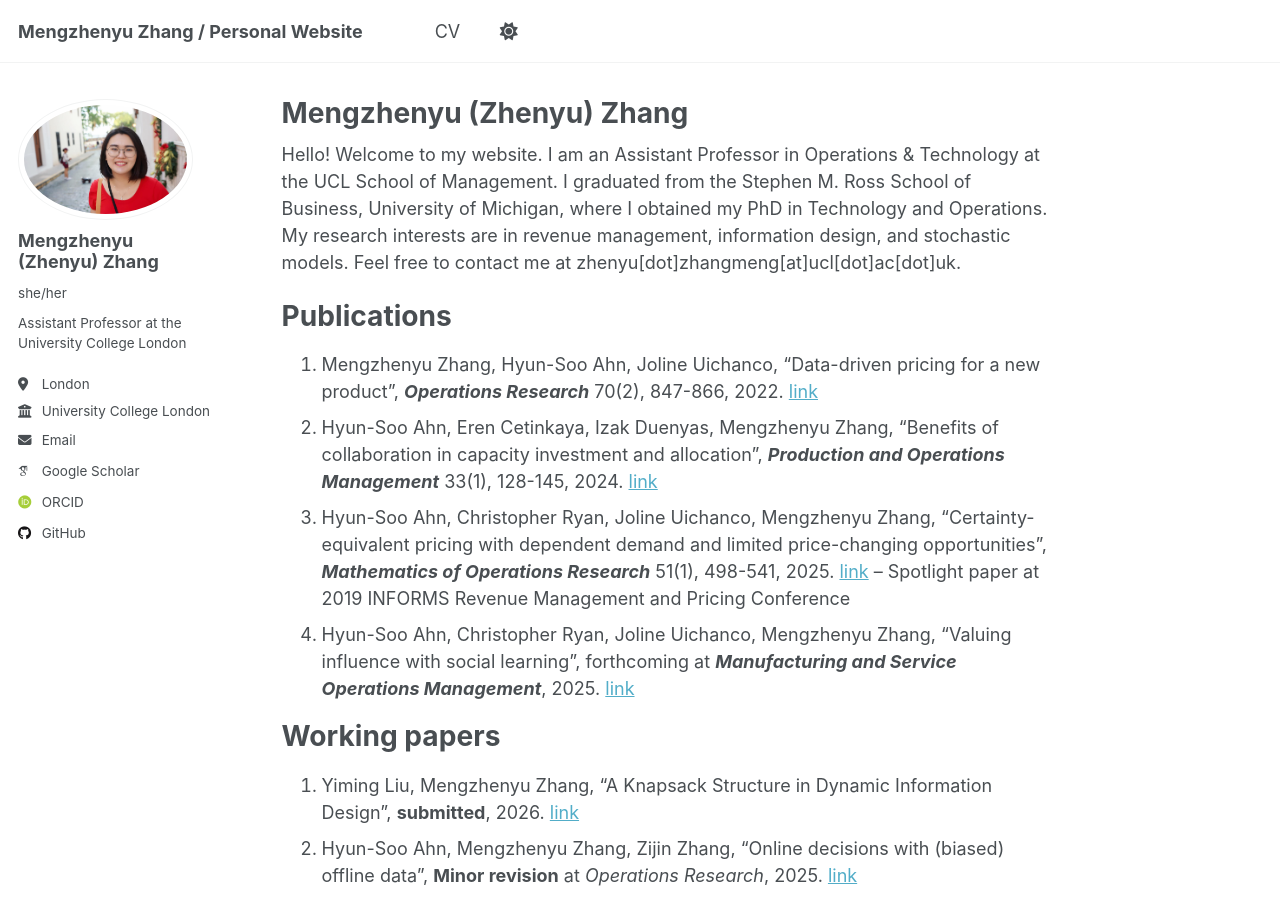
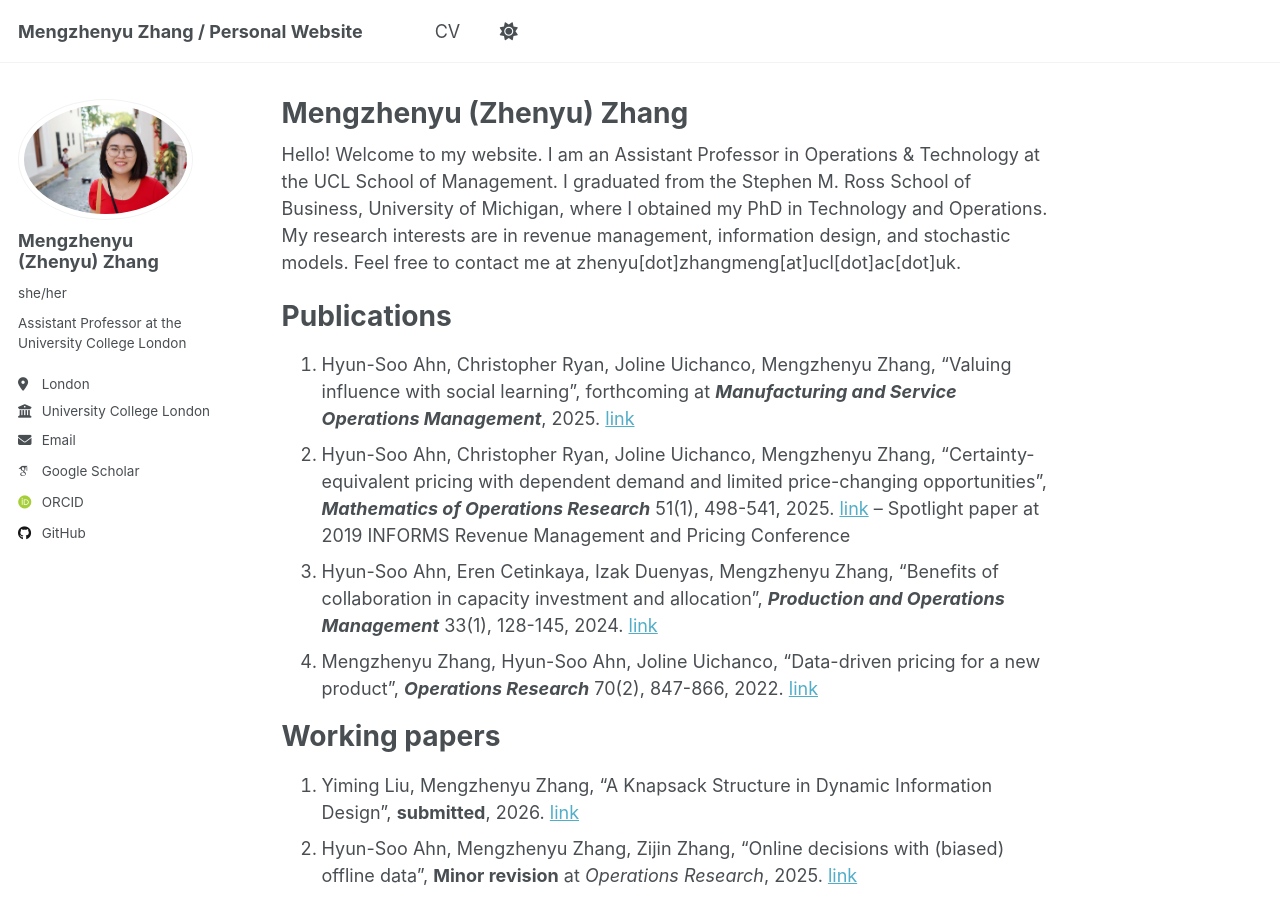
Before and after one commit to mengzhenyuzhang/mengzhenyuzhang.github.io, a Jekyll site: the page built from _pages/about.md, in a window 1280 px wide and 900 px high. Built offline with Jekyll 4.4.1, drawn with Linux system fonts in a browser that asks for light colours; some web fonts are replaced; a script that is not in the unit is left out.

```diff
--- a/_pages/about.md
+++ b/_pages/about.md
@@ -11,11 +11,11 @@ Hello! Welcome to my website. I am an Assistant Professor in Operations & Techno
 
 Publications
 ======
-1. Mengzhenyu Zhang, Hyun-Soo Ahn, Joline Uichanco, “Data-driven pricing for a new product”, ***Operations Research*** 70(2), 847-866, 2022. [link](https://pubsonline.informs.org/doi/abs/10.1287/opre.2021.2204)
-2. Hyun-Soo Ahn, Eren Cetinkaya, Izak Duenyas, Mengzhenyu Zhang, “Benefits of collaboration in capacity investment and allocation”, ***Production and Operations Management*** 33(1), 128-145, 2024. [link](https://journals.sagepub.com/doi/10.1177/10591478231224918)
-3. Hyun-Soo Ahn, Christopher Ryan, Joline Uichanco, Mengzhenyu Zhang, “Certainty-equivalent pricing with dependent demand and limited price-changing opportunities”, ***Mathematics of Operations Research*** 51(1), 498-541, 2025. [link](https://pubsonline.informs.org/doi/abs/10.1287/moor.2022.0330)
+1. Hyun-Soo Ahn, Christopher Ryan, Joline Uichanco, Mengzhenyu Zhang, “Valuing influence with social learning”, forthcoming at ***Manufacturing and Service Operations Management***, 2025. [link](https://pubsonline.informs.org/doi/abs/10.1287/msom.2025.0348)
+2. Hyun-Soo Ahn, Christopher Ryan, Joline Uichanco, Mengzhenyu Zhang, “Certainty-equivalent pricing with dependent demand and limited price-changing opportunities”, ***Mathematics of Operations Research*** 51(1), 498-541, 2025. [link](https://pubsonline.informs.org/doi/abs/10.1287/moor.2022.0330)
 – Spotlight paper at 2019 INFORMS Revenue Management and Pricing Conference
-4. Hyun-Soo Ahn, Christopher Ryan, Joline Uichanco, Mengzhenyu Zhang, “Valuing influence with social learning”, forthcoming at ***Manufacturing and Service Operations Management***, 2025. [link](https://pubsonline.informs.org/doi/abs/10.1287/msom.2025.0348)
+3. Hyun-Soo Ahn, Eren Cetinkaya, Izak Duenyas, Mengzhenyu Zhang, “Benefits of collaboration in capacity investment and allocation”, ***Production and Operations Management*** 33(1), 128-145, 2024. [link](https://journals.sagepub.com/doi/10.1177/10591478231224918)
+4. Mengzhenyu Zhang, Hyun-Soo Ahn, Joline Uichanco, “Data-driven pricing for a new product”, ***Operations Research*** 70(2), 847-866, 2022. [link](https://pubsonline.informs.org/doi/abs/10.1287/opre.2021.2204)
 
 Working papers
 ======
```
